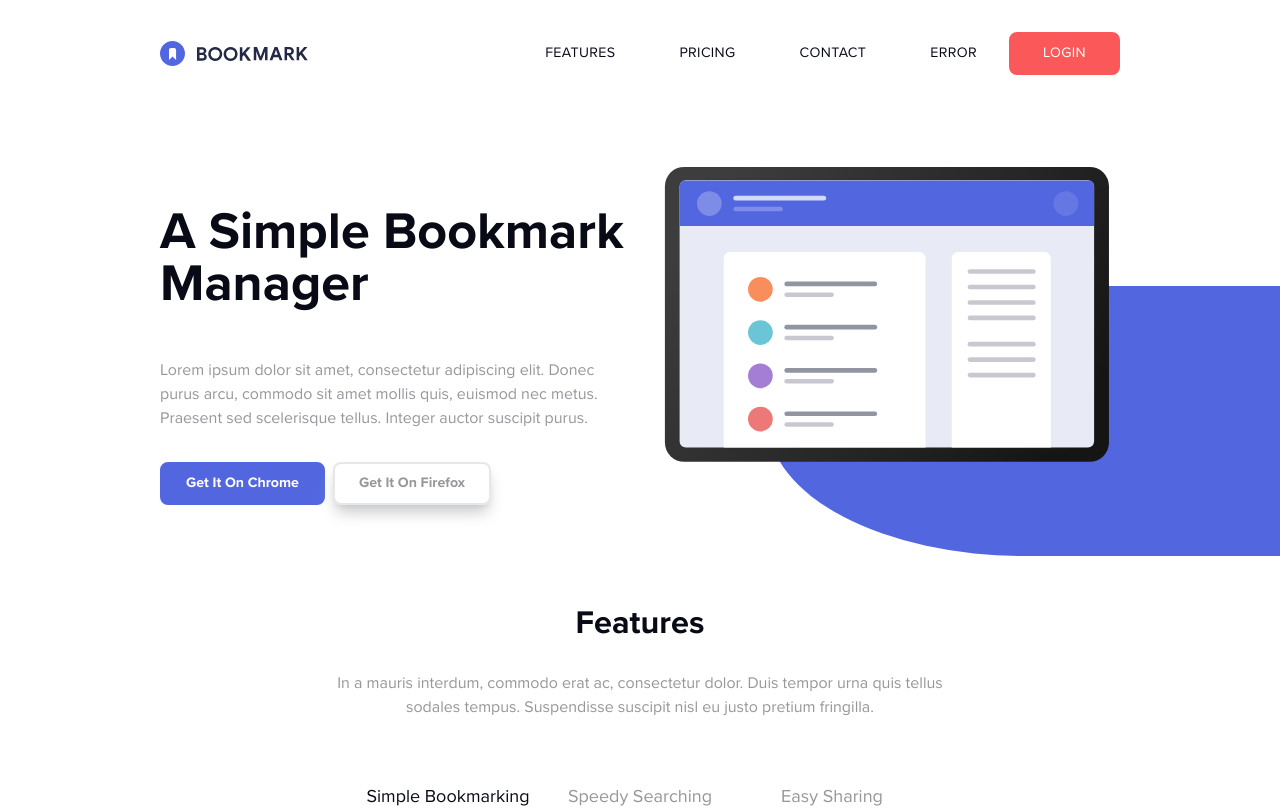
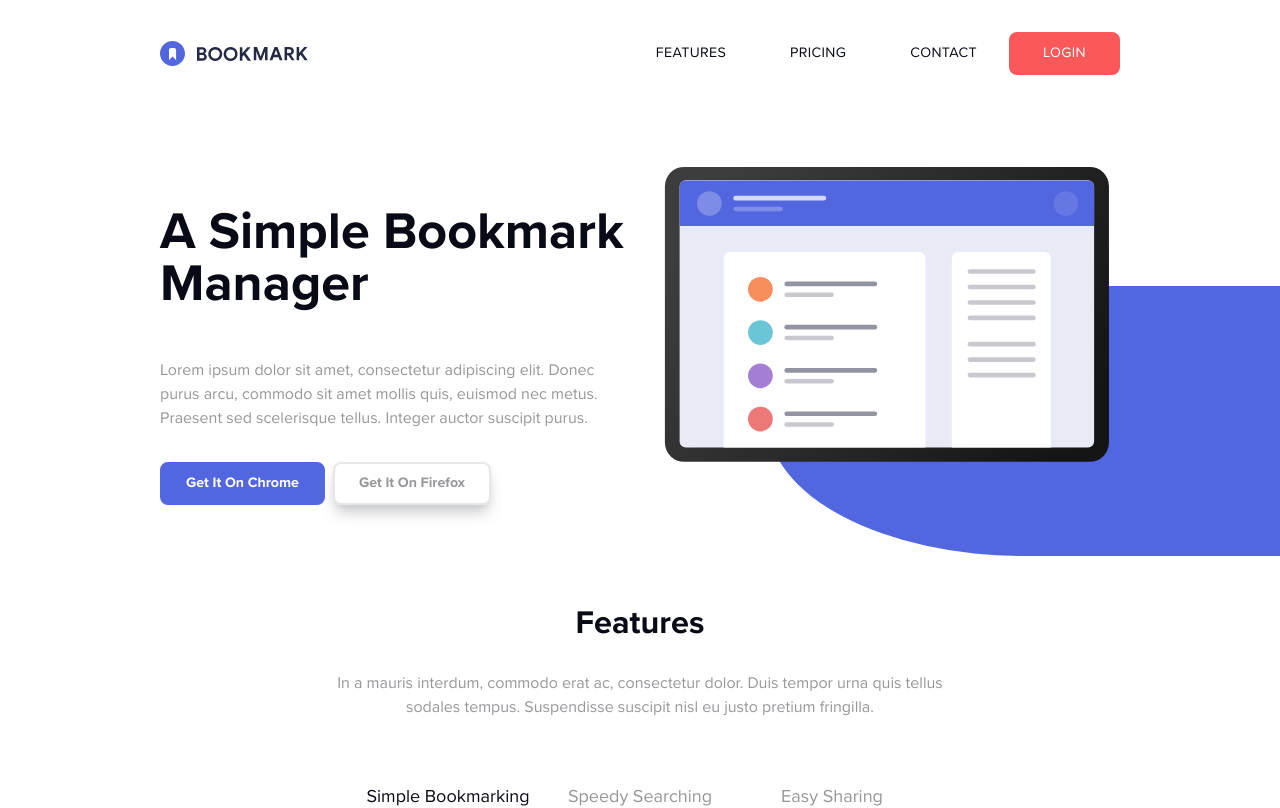
Before and after one commit to antoniofelices/template-landing-page-react, a React (Vite) app: page / in a window 1280 px wide. Shown: the top 808 px of the page. Built offline with nearby package versions, Linux system fonts and the light colour scheme.

Commit message:
Update pricing page, error page and main menu data. Improve readme file

```diff
--- a/src/data/mainMenuData.ts
+++ b/src/data/mainMenuData.ts
@@ -16,11 +16,6 @@ const mainMenuData: MainMenuData[] = [
         url: 'contact',
         text: 'Contact',
     },
-    {
-        id: 4,
-        url: 'error',
-        text: 'Error',
-    },
 ]
 
 export default mainMenuData
--- a/src/data/pricing/hero.ts
+++ b/src/data/pricing/hero.ts
@@ -1,4 +1,6 @@
-const heroPricingData = {
+import type { HeroSectionProps } from '@/types/interfaces'
+
+const heroPricingData: HeroSectionProps = {
     title: 'Pricing',
     textIntro:
         'Lorem ipsum dolor sit amet, consectetur adipiscing elit. Donec purus arcu, commodo sit amet mollis quis, euismod nec metus. Praesent sed scelerisque tellus. Integer auctor suscipit purus.',
--- a/src/data/pricing/list.ts
+++ b/src/data/pricing/list.ts
@@ -1,6 +1,6 @@
 import type { CardsSectionProps } from '@/types/interfaces'
 
-const listPrices: CardsSectionProps = {
+const listPricingData: CardsSectionProps = {
     title: 'List of prices',
     textIntro:
         'In a mauris interdum, commodo erat ac, consectetur dolor. Duis tempor urna quis tellus sodales tempus.',
@@ -26,4 +26,4 @@ const listPrices: CardsSectionProps = {
     ],
 }
 
-export default listPrices
+export default listPricingData
--- a/src/helpers/errorsHandlers.ts
+++ /dev/null
@@ -1,15 +0,0 @@
-class ConnectionError extends Error {
-    constructor(message: string) {
-        super(message)
-        this.name = 'ConnectionError'
-    }
-}
-
-class ValidationError extends Error {
-    constructor(message: string) {
-        super(message)
-        this.name = 'ValidatioError'
-    }
-}
-
-export { ConnectionError, ValidationError }
--- a/src/pages/Error.tsx
+++ b/src/pages/Error.tsx
@@ -1,7 +1,6 @@
 import DefaultLayout from '@layouts/DefaultLayout'
 import Container from '@components/base/Container'
 import TitleParagraph from '@components/patterns/TitleParagraph'
-
 import allError404Data from '@/data/error/all'
 import pictureColleDelleFinestre from '@/assets/images/error404-finestre.webp'
 import { NavLink } from 'react-router'
--- a/src/pages/Pricing.tsx
+++ b/src/pages/Pricing.tsx
@@ -2,11 +2,9 @@ import DefaultLayout from '@layouts/DefaultLayout'
 import Hero from '@components/sections/Hero'
 import Cards from '@components/sections/Cards'
 import Aside from '@/components/sections/Aside'
-
 import heroPricingData from '@data/pricing/hero'
 import listPricingData from '@data/pricing/list'
 import asidePricingData from '@data/pricing/aside'
-
 import illustrationFeaturesTab2 from '@/assets/images/illustration-features-tab-3.svg'
 
 const Pricing = () => {
```
Also changed, not shown: src/assets/images/preview-01.webp (added), 1 other file (tests, documents, lock files or other folders).
